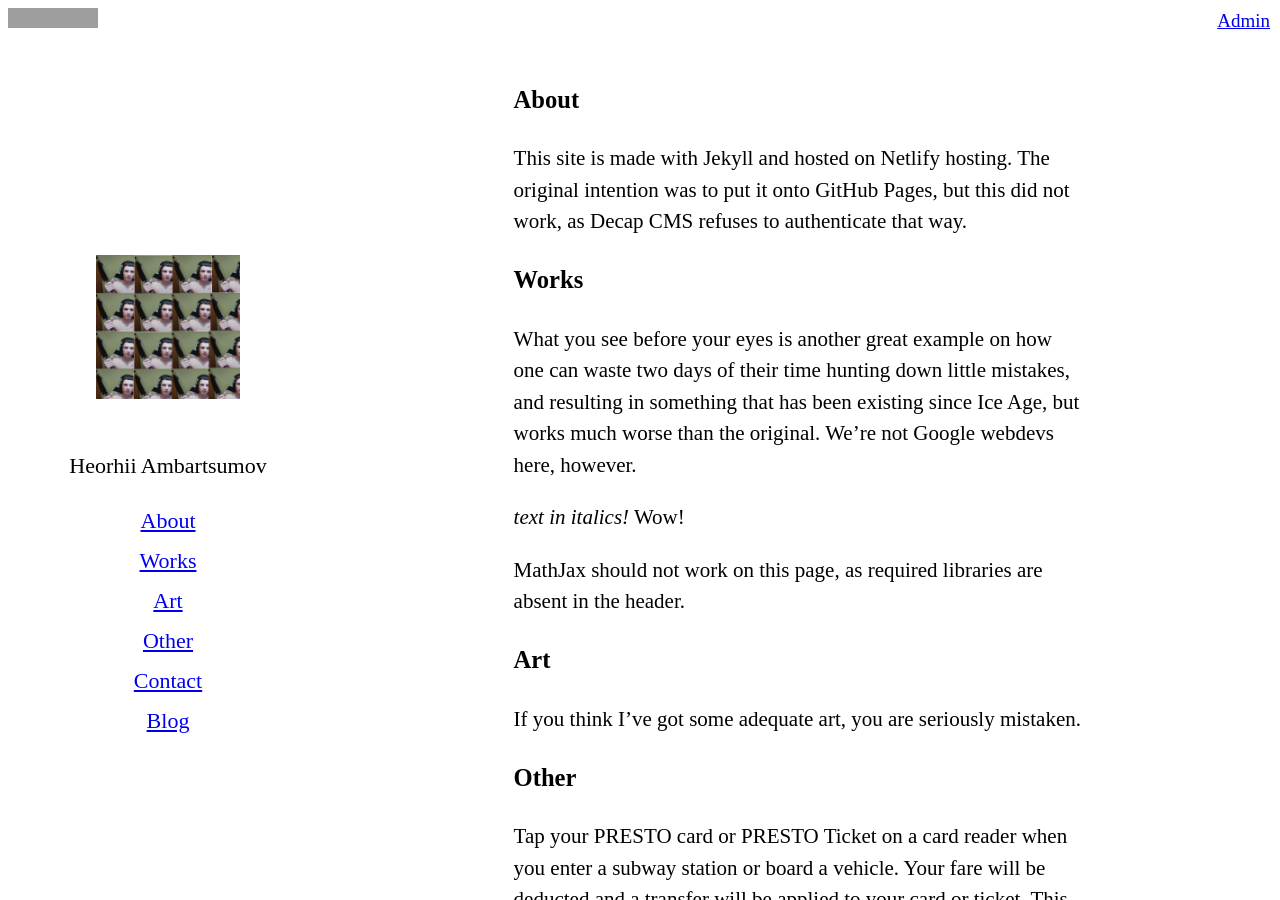
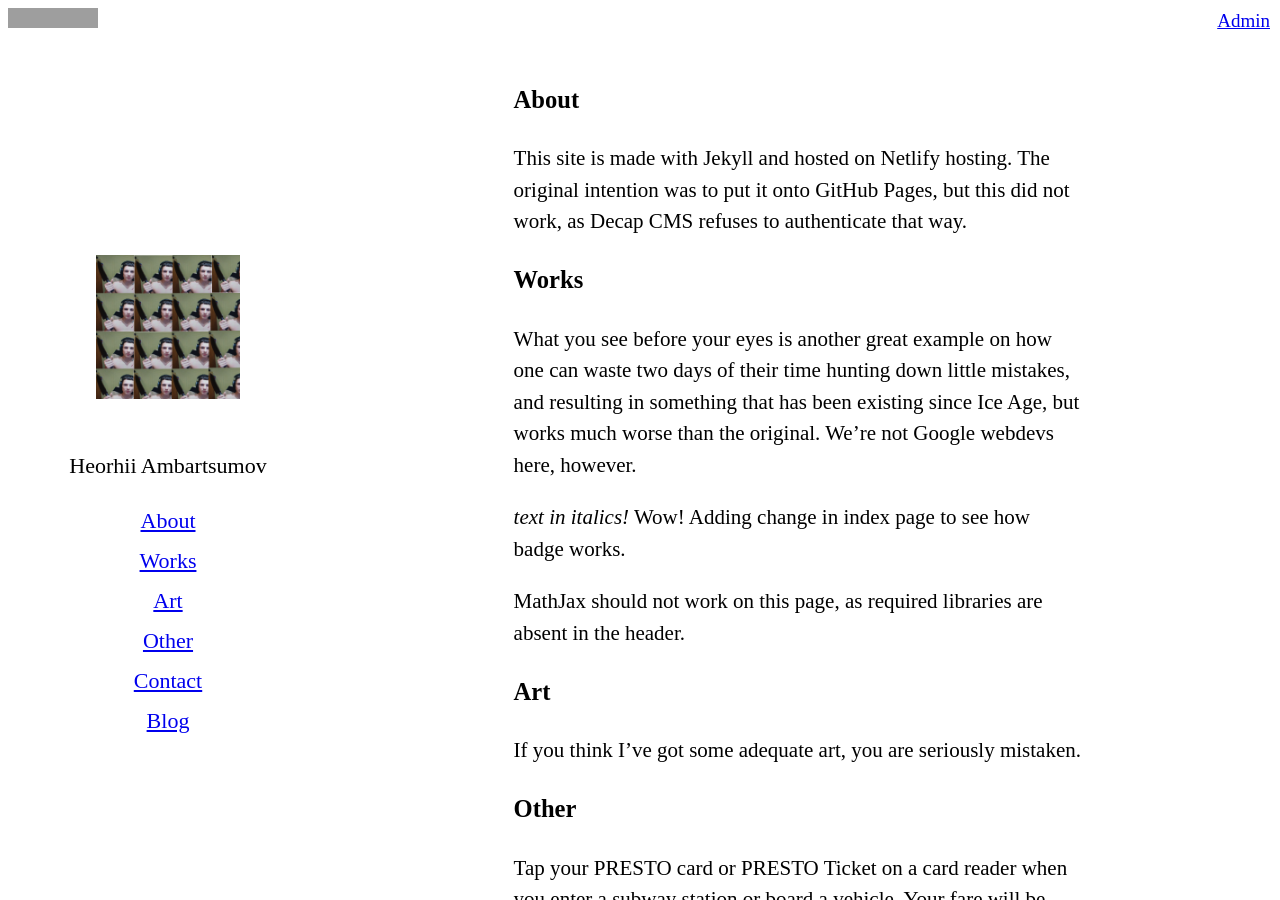
Before and after one commit to hambartsumov/hambartsumov.github.io, a Jekyll site: the page built from index.md, in a window 1280 px wide and 900 px high. Built offline with Jekyll 4.4.1, drawn with Linux system fonts in a browser that asks for light colours; grey boxes are pictures that could not be loaded.

Commit message:
Update Index page “main”

```diff
--- a/index.md
+++ b/index.md
@@ -11,6 +11,7 @@ This site is made with Jekyll and hosted on Netlify hosting. The original intent
 What you see before your eyes is another great example on how one can waste two days of their time hunting down little mistakes, and resulting in something that has been existing since Ice Age, but works much worse than the original. We're not Google webdevs here, however.
 
 *text in italics!* Wow!
+Adding change in index page to see how badge works.
 
 MathJax should not work on this page, as required libraries are absent in the header.
 
```
